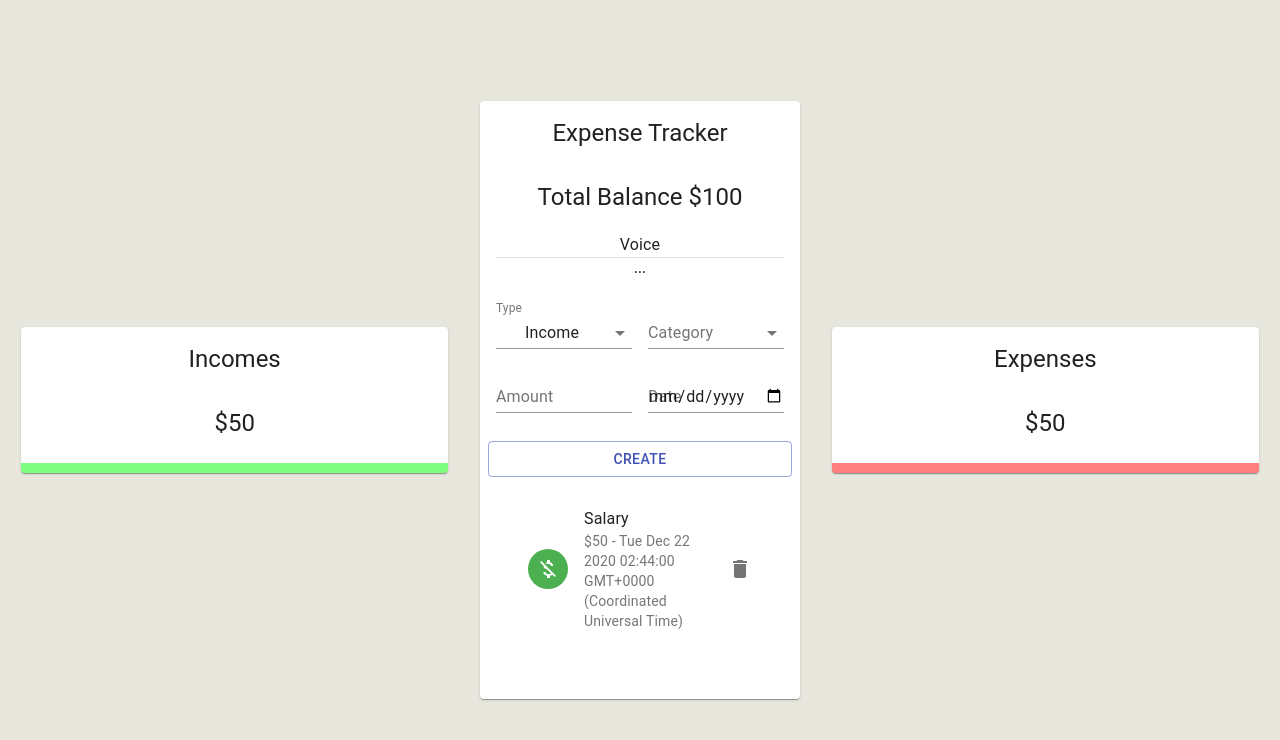
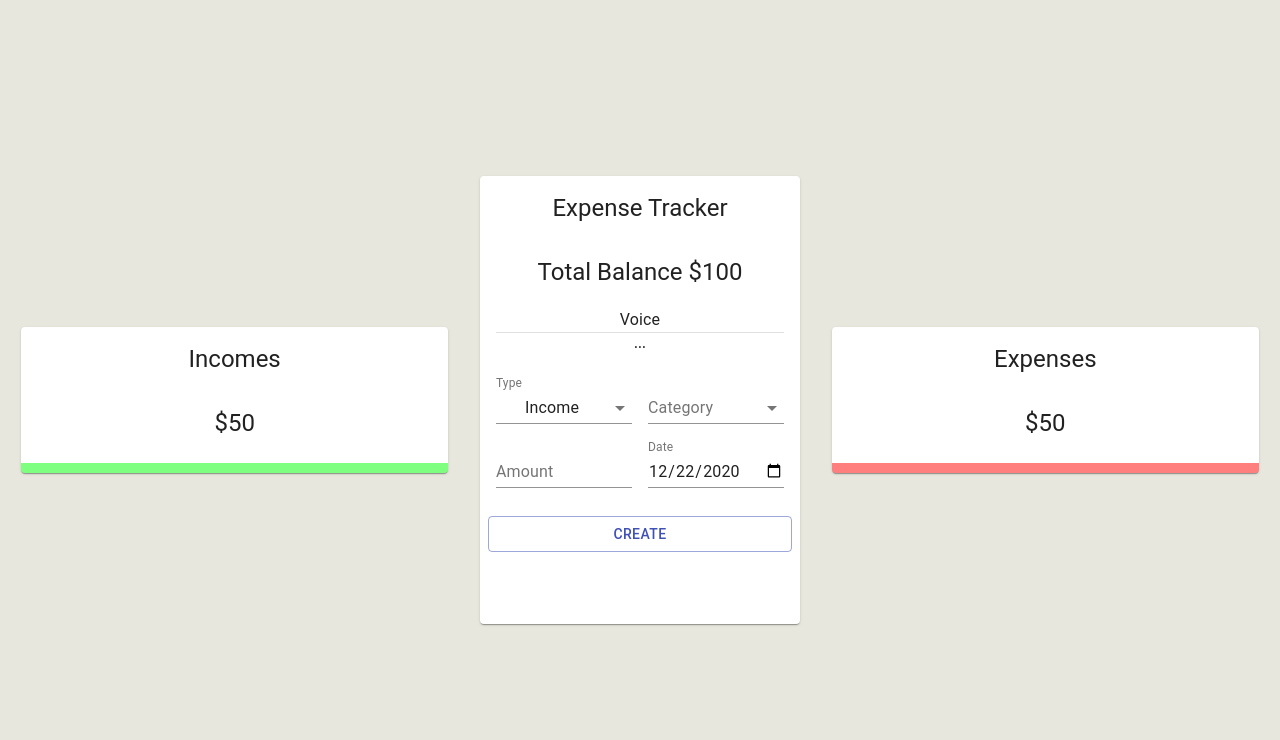
Before and after one commit to rabiulalam1/exprense-tracker-with-voice, a React (Create React App) app: page / in a window 1280 px wide. Shown: the top 740 px of the page. Built offline with nearby package versions, Linux system fonts and the light colour scheme.

Commit message:
Add transaction and delete transaction

```diff
--- a/src/App.js
+++ b/src/App.js
@@ -1,4 +1,4 @@
-//1:14:30
+//1:26:00
 
 import React from 'react';
 import './App.css';
--- a/src/components/Main/Form/Form.jsx
+++ b/src/components/Main/Form/Form.jsx
@@ -1,6 +1,8 @@
 import React, { useState, useContext } from 'react';
 import { TextField, Typography, Grid, Button, FormControl, InputLabel, Select, MenuItem } from '@material-ui/core'
-import {ExpenseTrackerContext} from '../../../context/context'
+import { ExpenseTrackerContext } from '../../../context/context'
+import { incomeCategories, expenseCategories } from '../../../constants/categories'
+import formatDate from '../../../utils/formatDate'
 import useStyles from './styles'
 import { v4 as uuidv4 } from 'uuid'
 
@@ -8,20 +10,22 @@
     amount: '',
     category: '',
     type: 'Income',
-    date: new Date(),
+    date: formatDate(new Date()),
 }
 
 const Form = () => {
     const classes = useStyles()
     const [formData, setFormData] = useState(initialState)
-    const { addTransactions } = useContext(ExpenseTrackerContext)
+    const { addTransaction } = useContext(ExpenseTrackerContext)
 
     const createTransaction = () => {
         const transaction = { ...formData, amount: Number(formData.amount), id: uuidv4() }
         console.log(transaction)
-        addTransactions(transaction)
+        addTransaction(transaction)
         setFormData(initialState)
     }
+
+    const selectedCategory = formData.type === 'Income' ? incomeCategories : expenseCategories;
     return (
         <Grid container spacing={2}>
             <Grid item xs={12}>
@@ -42,8 +46,7 @@
                 <FormControl fullWidth>
                     <InputLabel>Category</InputLabel>
                     <Select value={formData.category} onChange={(e) =>{ setFormData({...formData, category:e.target.value})}}>
-                        <MenuItem value="business">Business</MenuItem>
-                        <MenuItem value="salary">Salary</MenuItem>
+                        {selectedCategory.map((c) => <MenuItem key={c.type} value={c.type}>{ c.type}</MenuItem>)}
                     </Select>
                 </FormControl>
             </Grid>
@@ -51,7 +54,7 @@
                 <TextField type='number' label='Amount' fullWidth value={formData.amount} onChange={(e) =>{ setFormData({...formData, amount:e.target.value})}}/>
             </Grid>
             <Grid item xs={6}>
-                <TextField type='date' label='Date' fullWidth value={formData.date} onChange={(e) => { setFormData({ ...formData, date: e.target.value }) }} />
+                <TextField type='date' label='Date' fullWidth value={formData.date} onChange={(e) => { setFormData({ ...formData, date: formatDate(e.target.value) }) }} />
             </Grid>
             <Button className={classes.button} variant="outlined" color="primary" fullWidth onClick={createTransaction}>
                 Create
--- a/src/components/Main/List/List.jsx
+++ b/src/components/Main/List/List.jsx
@@ -10,17 +10,7 @@
 
 const List = () => {
     const classes = useStyles()
-    const {deleteTransactions, addTransactions } = useContext(ExpenseTrackerContext)
-
-    const transactions = [
-        {
-            id: 1,
-            type: 'Income',
-            category: 'Salary',
-            amount: 50,
-            date: new Date(),
-        }
-    ];
+    const {deleteTransaction, transactions } = useContext(ExpenseTrackerContext)
 
     return (
         <MUIList dense={false} className={classes.list}>
@@ -34,7 +24,7 @@
                         </ListItemAvatar>
                         <ListItemText primary={transaction.category} secondary={`$${transaction.amount} - ${transaction.date}`} />
                         <ListItemSecondaryAction>
-                            <IconButton edge='end' aria-label='delete' onClick=''>
+                            <IconButton edge='end' aria-label='delete' onClick={()=>deleteTransaction(transaction.id)}>
                                 <Delete />
                             </IconButton>
                         </ListItemSecondaryAction>
--- /dev/null
+++ b/src/constants/categories.js
@@ -0,0 +1,33 @@
+const incomeColors = ['#123123', '#154731', '#165f40', '#16784f', '#14915f', '#10ac6e', '#0bc77e', '#04e38d', '#00ff9d'];
+const expenseColors = ['#b50d12', '#bf2f1f', '#c9452c', '#d3583a', '#dc6a48', '#e57c58', '#ee8d68', '#f79d79', '#ffae8a', '#cc474b', '#f55b5f'];
+
+export const incomeCategories = [
+  { type: 'Business', amount: 0, color: incomeColors[0] },
+  { type: 'Investments', amount: 0, color: incomeColors[1] },
+  { type: 'Extra income', amount: 0, color: incomeColors[2] },
+  { type: 'Deposits', amount: 0, color: incomeColors[3] },
+  { type: 'Lottery', amount: 0, color: incomeColors[4] },
+  { type: 'Gifts', amount: 0, color: incomeColors[5] },
+  { type: 'Salary', amount: 0, color: incomeColors[6] },
+  { type: 'Savings', amount: 0, color: incomeColors[7] },
+  { type: 'Rental income', amount: 0, color: incomeColors[8] },
+];
+
+export const expenseCategories = [
+  { type: 'Bills', amount: 0, color: expenseColors[0] },
+  { type: 'Car', amount: 0, color: expenseColors[1] },
+  { type: 'Clothes', amount: 0, color: expenseColors[2] },
+  { type: 'Travel', amount: 0, color: expenseColors[3] },
+  { type: 'Food', amount: 0, color: expenseColors[4] },
+  { type: 'Shopping', amount: 0, color: expenseColors[5] },
+  { type: 'House', amount: 0, color: expenseColors[6] },
+  { type: 'Entertainment', amount: 0, color: expenseColors[7] },
+  { type: 'Phone', amount: 0, color: expenseColors[8] },
+  { type: 'Pets', amount: 0, color: expenseColors[9] },
+  { type: 'Other', amount: 0, color: expenseColors[10] },
+];
+
+export const resetCategories = () => {
+  incomeCategories.forEach((c) => c.amount = 0);
+  expenseCategories.forEach((c) => c.amount = 0);
+};
--- a/src/context/context.js
+++ b/src/context/context.js
@@ -7,19 +7,18 @@
 export const ExpenseTrackerContext = createContext(initialState)
 
 export const Provider = ({ children }) => {
-    const [transaction, dispatch] = useReducer(contextReducer, initialState)
+    const [transactions, dispatch] = useReducer(contextReducer, initialState)
 
-    const deleteTransactions = (id) => {
+    const deleteTransaction = (id) => {
         dispatch({type: 'delete_transaction', payload: id})
     }
 
-    const addTransactions = (transaction) => {
+    const addTransaction = (transaction) => {
         dispatch({type: 'add_transaction', payload: transaction})
     }
 
-    console.log(transaction)
     return (
-        <ExpenseTrackerContext.Provider value={{deleteTransactions, addTransactions}}>
+        <ExpenseTrackerContext.Provider value={{deleteTransaction, addTransaction, transactions}}>
             {children}
         </ExpenseTrackerContext.Provider>
     )
--- /dev/null
+++ b/src/utils/formatDate.js
@@ -0,0 +1,18 @@
+const formatDate = (date) => {
+    const d = new Date(date)
+    let month = `${d.getMonth() + 1}`
+    let day = `${d.getDate()}`
+    const year = d.getFullYear()
+
+    if (month.length < 2) {
+        month = `0${month}`
+    }
+
+    if (day.length < 2) {
+        day = `0${day}`
+    }
+
+    return [year, month, day].join('-');
+}
+
+export default formatDate
```
Also changed, not shown: 1 other file (tests, documents, lock files or other folders).
